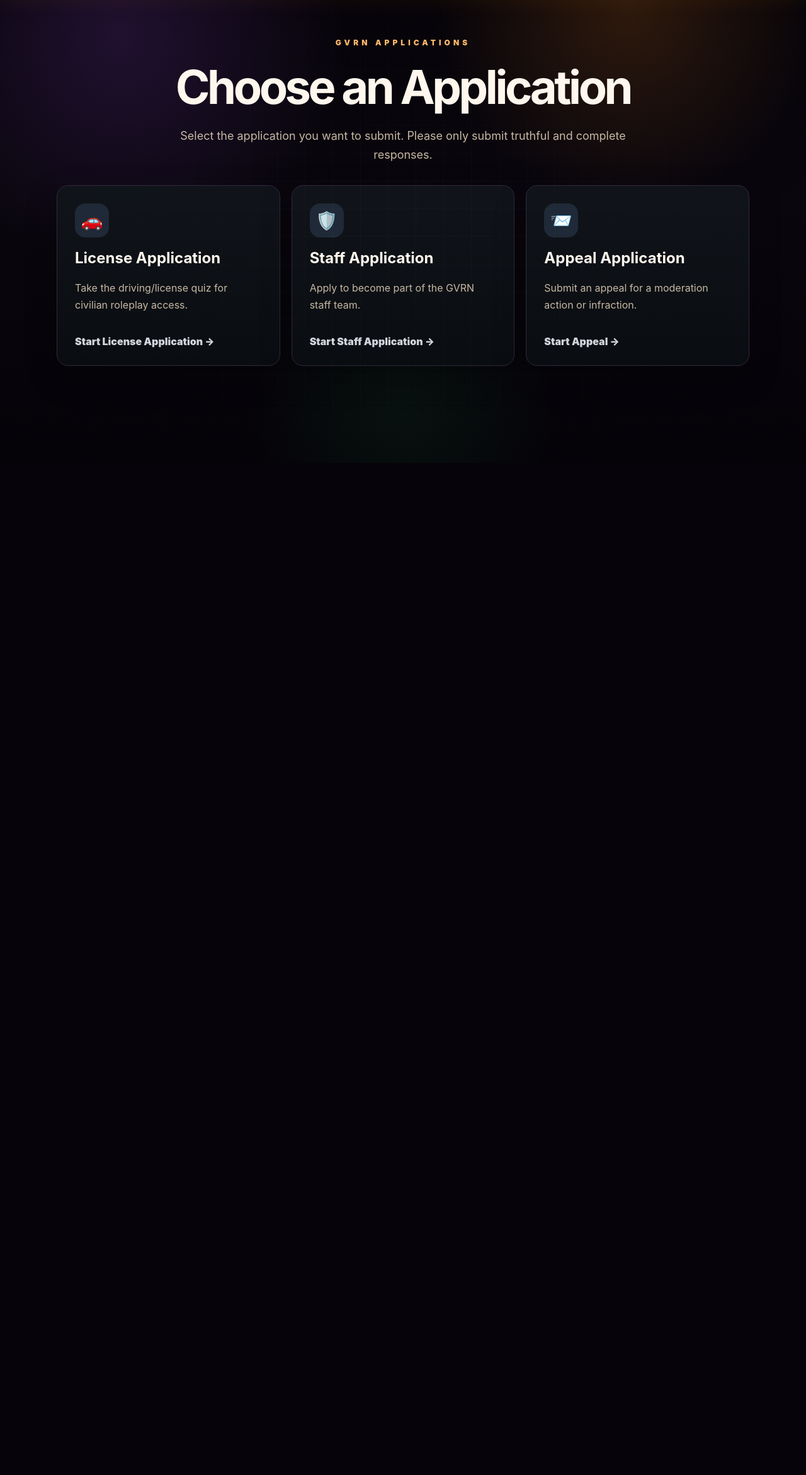
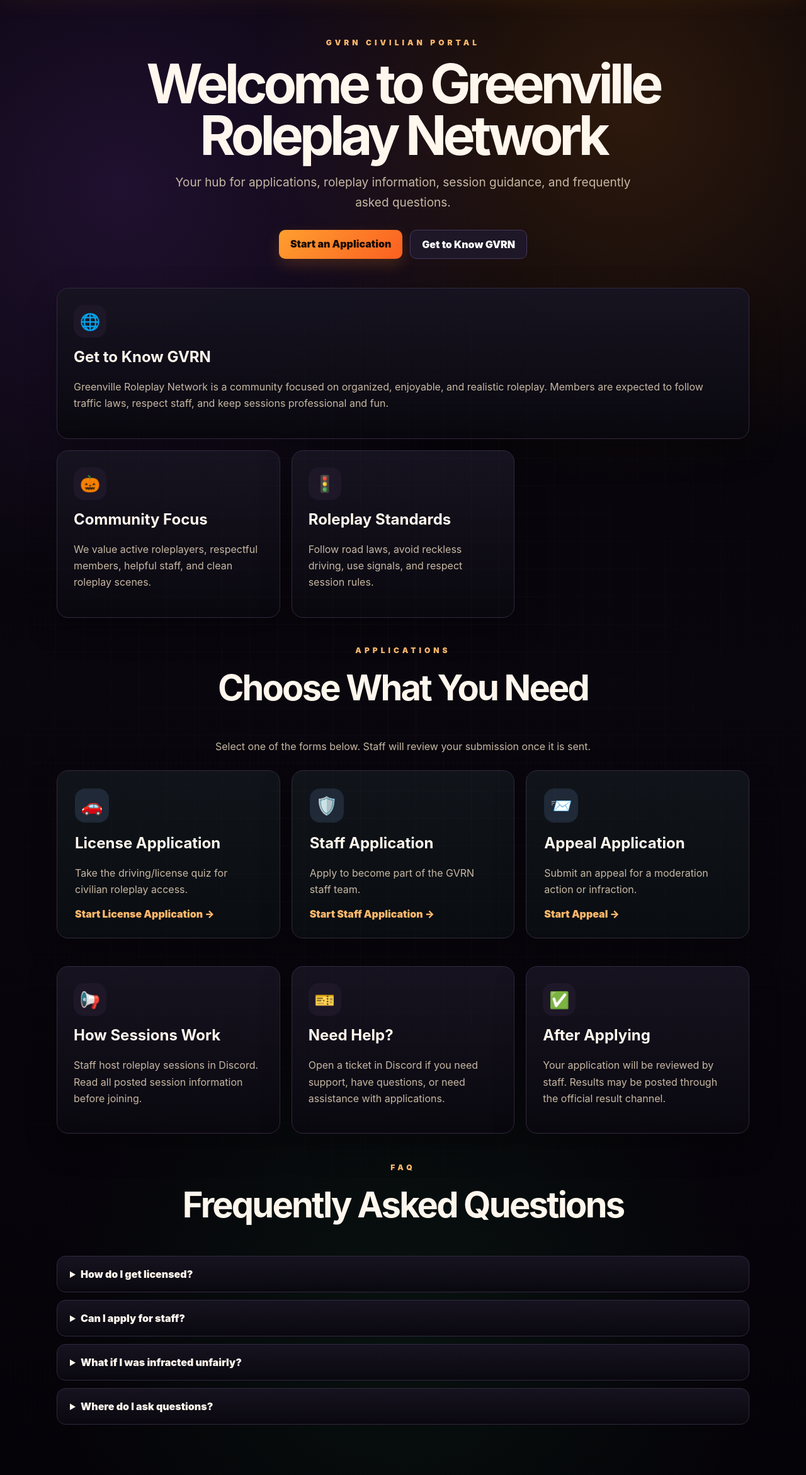
Before and after one commit to mishalshafee-ux/GVRN-Assistance, a Flask app: page /apply in a window 1280 px wide. Shown: the part 65-2407 px from the top of the page at 63% size. Before the commit the page ends 765 px from the top, so only its background shows below. Run offline with Flask 3, Linux system fonts and the light colour scheme.

Commit message:
Expand civilian application dashboard

```diff
--- a/gvrn-session-site/templates/apply_dashboard.html
+++ b/gvrn-session-site/templates/apply_dashboard.html
@@ -1,9 +1,50 @@
 {% extends "base.html" %}
 {% block content %}
-<div class="apply-hero">
-    <div class="portal-label">GVRN Applications</div>
-    <h1>Choose an Application</h1>
-    <p>Select the application you want to submit. Please only submit truthful and complete responses.</p>
+<section class="civilian-hero">
+    <div class="portal-label">GVRN Civilian Portal</div>
+    <h1>Welcome to Greenville Roleplay Network</h1>
+    <p>
+        Your hub for applications, roleplay information, session guidance, and frequently asked questions.
+    </p>
+
+    <div class="hero-actions">
+        <a class="btn" href="#applications">Start an Application</a>
+        <a class="btn btn-secondary" href="#about">Get to Know GVRN</a>
+    </div>
+</section>
+
+<section class="dashboard-grid" id="about">
+    <div class="dash-card wide">
+        <div class="dash-icon">🌐</div>
+        <h2>Get to Know GVRN</h2>
+        <p>
+            Greenville Roleplay Network is a community focused on organized, enjoyable, and realistic roleplay.
+            Members are expected to follow traffic laws, respect staff, and keep sessions professional and fun.
+        </p>
+    </div>
+
+    <div class="dash-card">
+        <div class="dash-icon">🎃</div>
+        <h2>Community Focus</h2>
+        <p>
+            We value active roleplayers, respectful members, helpful staff, and clean roleplay scenes.
+        </p>
+    </div>
+
+    <div class="dash-card">
+        <div class="dash-icon">🚦</div>
+        <h2>Roleplay Standards</h2>
+        <p>
+            Follow road laws, avoid reckless driving, use signals, and respect session rules.
+        </p>
+    </div>
+</section>
+
+<section id="applications" class="section-block">
+    <div class="section-title">
+        <div class="portal-label">Applications</div>
+        <h2>Choose What You Need</h2>
+        <p>Select one of the forms below. Staff will review your submission once it is sent.</p>
     </div>
 
     <div class="application-grid">
@@ -28,20 +69,124 @@
             <span>Start Appeal →</span>
         </a>
     </div>
+</section>
+
+<section class="dashboard-grid">
+    <div class="dash-card">
+        <div class="dash-icon">📢</div>
+        <h2>How Sessions Work</h2>
+        <p>
+            Staff host roleplay sessions in Discord. Read all posted session information before joining.
+        </p>
+    </div>
+
+    <div class="dash-card">
+        <div class="dash-icon">🎫</div>
+        <h2>Need Help?</h2>
+        <p>
+            Open a ticket in Discord if you need support, have questions, or need assistance with applications.
+        </p>
+    </div>
+
+    <div class="dash-card">
+        <div class="dash-icon">✅</div>
+        <h2>After Applying</h2>
+        <p>
+            Your application will be reviewed by staff. Results may be posted through the official result channel.
+        </p>
+    </div>
+</section>
+
+<section class="faq-section">
+    <div class="section-title">
+        <div class="portal-label">FAQ</div>
+        <h2>Frequently Asked Questions</h2>
+    </div>
+
+    <div class="faq-list">
+        <details>
+            <summary>How do I get licensed?</summary>
+            <p>Submit the License Application and wait for staff to review your answers.</p>
+        </details>
+
+        <details>
+            <summary>Can I apply for staff?</summary>
+            <p>Yes. Use the Staff Application and answer every question honestly and with detail.</p>
+        </details>
+
+        <details>
+            <summary>What if I was infracted unfairly?</summary>
+            <p>Use the Appeal Application and include your perspective, evidence, and any important context.</p>
+        </details>
+
+        <details>
+            <summary>Where do I ask questions?</summary>
+            <p>Open a support ticket in the Discord server so staff can help you.</p>
+        </details>
+    </div>
+</section>
 
 <style>
-.apply-hero {
+.civilian-hero {
     text-align: center;
-    margin: 60px auto 34px;
-    max-width: 760px;
+    max-width: 900px;
+    margin: 60px auto 46px;
 }
-.apply-hero h1 {
-    font-size: clamp(42px, 6vw, 74px);
-    letter-spacing: -0.06em;
-    margin-bottom: 12px;
+.civilian-hero h1 {
+    font-size: clamp(46px, 7vw, 86px);
+    letter-spacing: -0.07em;
+    line-height: 0.95;
+    margin-bottom: 18px;
 }
-.apply-hero p {
-    font-size: 18px;
+.civilian-hero p {
+    font-size: 19px;
+    max-width: 740px;
+    margin: 0 auto;
+}
+.hero-actions {
+    display: flex;
+    justify-content: center;
+    gap: 12px;
+    margin-top: 28px;
+    flex-wrap: wrap;
+}
+.dashboard-grid {
+    display: grid;
+    grid-template-columns: repeat(3, 1fr);
+    gap: 18px;
+    margin-bottom: 38px;
+}
+.dash-card {
+    background: linear-gradient(180deg, rgba(23, 20, 33, 0.96), rgba(10, 8, 15, 0.97));
+    border: 1px solid var(--border);
+    border-radius: 18px;
+    padding: 26px;
+    box-shadow: 0 18px 50px rgba(0, 0, 0, 0.32);
+}
+.dash-card.wide {
+    grid-column: span 3;
+}
+.dash-icon {
+    width: 52px;
+    height: 52px;
+    display: grid;
+    place-items: center;
+    border-radius: 16px;
+    background: #1d1727;
+    font-size: 26px;
+    margin-bottom: 16px;
+}
+.section-block {
+    margin: 44px 0;
+}
+.section-title {
+    text-align: center;
+    max-width: 720px;
+    margin: 0 auto 24px;
+}
+.section-title h2 {
+    font-size: clamp(34px, 5vw, 56px);
+    letter-spacing: -0.05em;
 }
 .application-grid {
     display: grid;
@@ -60,7 +205,7 @@
 }
 .application-card:hover {
     transform: translateY(-4px);
-    border-color: #9ca3af;
+    border-color: var(--accent);
 }
 .application-icon {
     width: 54px;
@@ -72,16 +217,34 @@
     margin-bottom: 18px;
     font-size: 28px;
 }
-.application-card p {
-    min-height: 72px;
+.application-card span {
+    color: #ffb86b;
+    font-weight: 900;
 }
-.application-card span {
-    color: #d1d5db;
+.faq-section {
+    margin: 46px 0 80px;
+}
+.faq-list {
+    display: grid;
+    gap: 12px;
+}
+details {
+    background: linear-gradient(180deg, rgba(23, 20, 33, 0.96), rgba(10, 8, 15, 0.97));
+    border: 1px solid var(--border);
+    border-radius: 14px;
+    padding: 18px 20px;
+}
+summary {
+    cursor: pointer;
     font-weight: 900;
 }
 @media (max-width: 900px) {
+    .dashboard-grid,
     .application-grid {
         grid-template-columns: 1fr;
+    }
+    .dash-card.wide {
+        grid-column: span 1;
     }
 }
 </style>
```
Lines whose indentation alone changed are shown as unchanged.
